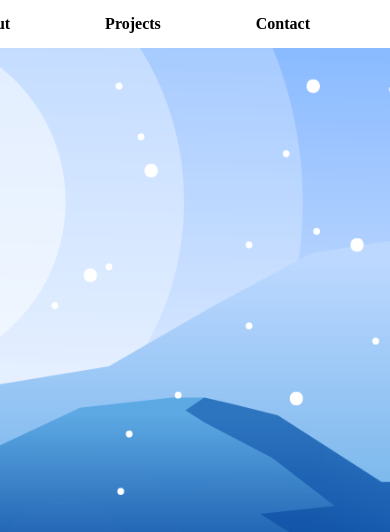
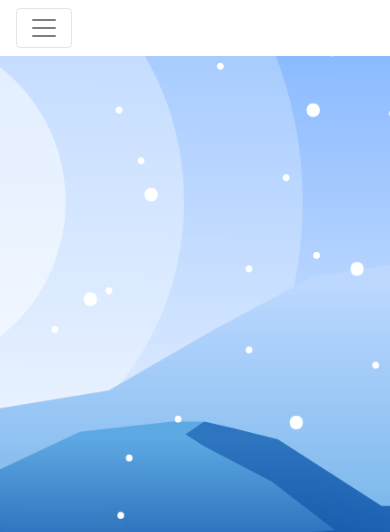
Before and after one commit to emikeke/emikeke.github.io, a website: page index.html in a window 390 px wide. Shown: the top 532 px of the page. Drawn offline with nearby package versions, Linux system fonts and the light colour scheme; a web font is replaced by a local one.

Commit message:
fixed nav, added reesponsive design for mobile using bootstrap

```diff
--- a/index.html
+++ b/index.html
@@ -6,23 +6,43 @@
     <link rel="stylesheet" type="text/css" href="style.css">
     <link rel="preconnect" href="https://fonts.googleapis.com">
     <link rel="preconnect" href="https://fonts.gstatic.com" crossorigin>
-    <link rel="preconnect" href="https://fonts.googleapis.com">
-    <link rel="preconnect" href="https://fonts.gstatic.com" crossorigin>
-    <link href="https://fonts.googleapis.com/css2?family=Amiko&family=Fredoka+One&display=swap" rel="stylesheet">
-  </head>
+    <link href="https://fonts.googleapis.com/css2?family=Amiko:wght@400;600;700&family=Fredoka+One&display=swap" rel="stylesheet">
+    <link rel="stylesheet" href="https://stackpath.bootstrapcdn.com/bootstrap/4.3.1/css/bootstrap.min.css" integrity="sha384-ggOyR0iXCbMQv3Xipma34MD+dH/1fQ784/j6cY/iJTQUOhcWr7x9JvoRxT2MZw1T" crossorigin="anonymous">
+    <link rel="stylesheet" href="https://cdn.jsdelivr.net/npm/@fortawesome/fontawesome-free@5.15.4/css/fontawesome.min.css" integrity="sha384-jLKHWM3JRmfMU0A5x5AkjWkw/EYfGUAGagvnfryNV3F9VqM98XiIH7VBGVoxVSc7" crossorigin="anonymous">
+  </head>1
 
   <body>
+    <script src="https://code.jquery.com/jquery-3.3.1.slim.min.js" integrity="sha384-q8i/X+965DzO0rT7abK41JStQIAqVgRVzpbzo5smXKp4YfRvH+8abtTE1Pi6jizo" crossorigin="anonymous"></script>
+    <script src="https://cdnjs.cloudflare.com/ajax/libs/popper.js/1.14.7/umd/popper.min.js" integrity="sha384-UO2eT0CpHqdSJQ6hJty5KVphtPhzWj9WO1clHTMGa3JDZwrnQq4sF86dIHNDz0W1" crossorigin="anonymous"></script>
+    <script src="https://stackpath.bootstrapcdn.com/bootstrap/4.3.1/js/bootstrap.min.js" integrity="sha384-JjSmVgyd0p3pXB1rRibZUAYoIIy6OrQ6VrjIEaFf/nJGzIxFDsf4x0xIM+B07jRM" crossorigin="anonymous"></script>
 
-    <header>
-      <nav class="navbar">
-        <div id="nav-container">
-          <a href="#home" id="nav-class">Home</a>
-          <a href="#about" id="nav-class">About</a>
-          <a href="#projects" id="nav-class">Projects</a>
-          <a href="#contact" id="nav-class">Contact</a>
-        </div>
-      </nav>
-    </header>
+    <!--Navbar-->
+    <nav class="navbar fixed-top navbar-expand-md navbar-light bg-white">
+      <!-- Collapse button -->
+      <button class="navbar-toggler" type="button" data-toggle="collapse" data-target="#navbarSupportedContent1" aria-controls="navbarSupportedContent1" aria-expanded="false" aria-label="Toggle navigation"><span class="navbar-toggler-icon"></span></button>
+
+      <!-- Collapsible content -->
+      <div class="collapse navbar-collapse" id="navbarSupportedContent1">
+
+        <!-- Links -->
+        <ul class="navbar-nav ml-auto font-amiko">
+          <li class="nav-item active mx-4">
+            <a class="nav-link" href="#">Home</a>
+          </li>
+          <li class="nav-item active mx-4">
+            <a class="nav-link" href="#">About</a>
+          </li>
+          <li class="nav-item active mx-4">
+            <a class="nav-link" href="#">Projects</a>
+          </li>
+          <li class="nav-item active mx-4">
+            <a class="nav-link" href="#">Contact</a>
+          </li>
+        </ul>
+
+      </div>
+
+    </nav>
 
     <img src="images/1a.png" alt="sun" id="sun">
     <img src="images/1b.png" alt="sky" id="sky">
@@ -44,8 +64,6 @@
         Lorem ipsum dolor sit amet consectetur adipisicing elit. Accusamus expedita est ad, similique aspernatur laborum vero atque? Hic tempore, minima repellat reiciendis a corrupti enim laboriosam vero molestiae cumque sed!
       </div>
     </section>
-
-    <script src="jquery-3.5.1.min.js"></script>
     <script type="text/javascript">
       let sun = document.getElementById("sun");
       let bigMountain = document.getElementById("big-mountain");
@@ -61,12 +79,12 @@
         //leave constant for testing purposes
         const e = 5.5;
         sun.style.right = parallaxValue * 0.25 + "px";
-        bigMountain.style.top = parallaxValue * 0.55 + "px";
-        medMountain.style.top = parallaxValue * 0.70 + "px";
+        bigMountain.style.top = parallaxValue * 0.65 + "px";
+        medMountain.style.top = parallaxValue * 0.80 + "px";
         snow.style.left = parallaxValue * 0.15 + "px";
-        backSnowfield.style.top = parallaxValue * 0.5 + "px";
-        frontSnowfield.style.top = parallaxValue * 0.25 + "px";
-        dog.style.top = parallaxValue * 0.5 + "px";
+        backSnowfield.style.top = parallaxValue * 0.6 + "px";
+        frontSnowfield.style.top = parallaxValue * 0.35 + "px";
+        dog.style.top = parallaxValue * 0.6 + "px";
         welcome.style.bottom = 250 + parallaxValue * 0.50 + "px";
 
         sun.style.filter = "blur(" + parallaxValue/10 + "px)";
--- a/style.css
+++ b/style.css
@@ -55,7 +55,8 @@ section img {
   position: relative;
   width: auto;
   height: 10vh;
-  margin-top: 64vh;
+  margin-left: 47vw;
+  margin-top: 79vh;
 }
 
 #sun {
@@ -93,33 +94,7 @@ section img {
   bottom: 250px;
 }
 
-#nav-container {
+.font-amiko {
   font-family: "Amiko";
-  position: fixed;
-  z-index: 999;
-  display: flex;
-  flex-direction: row;
-  justify-content: right;
-  padding: 15px;
-  align-items: center;
-  width: 100%;
-  background: linear-gradient(to bottom, #ffffff, #ffffff);
+  font-weight: 600;
 }
-
-#nav-container a {
-  text-decoration: none;
-  font-weight: bolder;
-  color: black;
-  margin-right: 95px;
-  /*padding: 20px;
-  background-color: blueviolet;
-  border-radius: 30px;
-  width: 5vw;
-  display: flex;
-  align-items: center;
-  justify-content: center;*/
-}
-
-#nav-container a:hover {
-  color:white
-}
```
